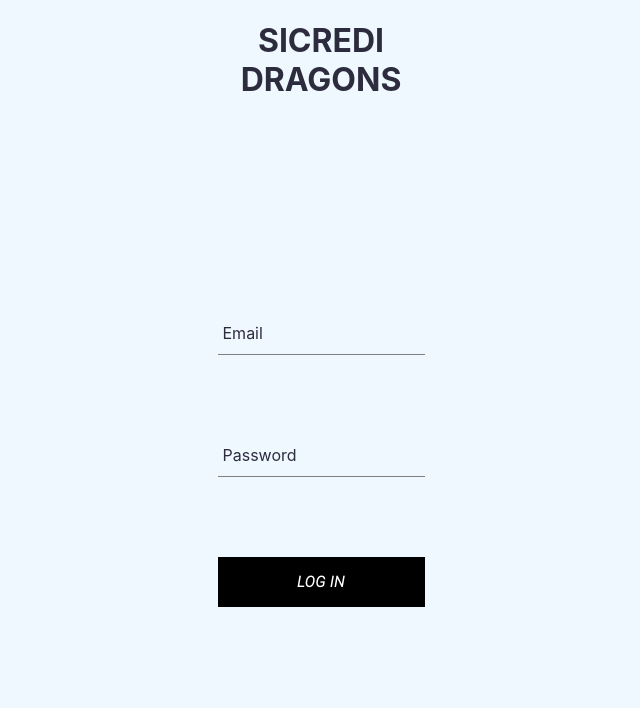
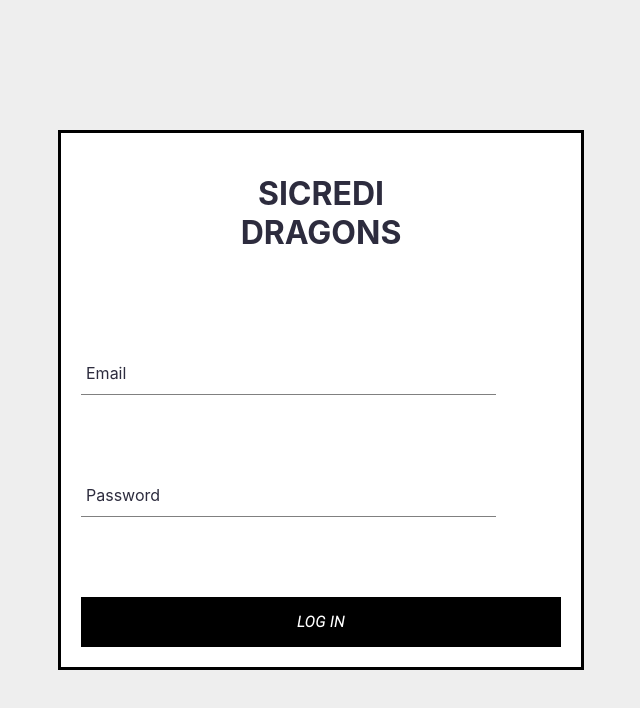
Before and after one commit to Luccatp/sicrediChallenge, a React (Create React App) app: page / in a window 1280 px wide. Shown: the top 708 px of the page, without its empty margins (319-959 px from the left). Built offline with nearby package versions, Linux system fonts and the light colour scheme.

Commit message:
feat: authentication = true implemented

```diff
--- a/src/Components/LoginForm/index.component.tsx
+++ b/src/Components/LoginForm/index.component.tsx
@@ -1,13 +1,23 @@
+import { ChangeEventHandler } from "react";
+import { LoginTitle } from "../../Pages/Login/index.styles";
 import { ActionButton } from "../ActionButton/index.component";
 import { TextInput } from "../TextInput/index.component";
-import { FormWrapper } from "./index.styles";
+import { Form } from "./index.styles";
+
+interface FormProps {
+    onSubmit:any,
+    onChangeEmail:ChangeEventHandler,
+    onChangePassword:ChangeEventHandler,
+    emailValue:string,
+    passwordValue:string
+}
 
 
-
-export const LoginForm = () => (
-    <FormWrapper>
-        <TextInput value="" type="email" label="Email" onChange={() => null}/>
-        <TextInput value="" type="email" label="Password" onChange={() => null}/>
-        <ActionButton inverted={false} type={"submit"}></ActionButton>
-    </FormWrapper>
+export const LoginForm = (props:FormProps) => (
+        <Form onSubmit={props.onSubmit}>
+            <LoginTitle data-testid='LoginTitle'>SICREDI <br/>DRAGONS</LoginTitle>
+            <TextInput value={props.emailValue} type="email" label="Email" onChange={props.onChangeEmail}/>
+            <TextInput value={props.passwordValue} type="password" label="Password" onChange={props.onChangePassword}/>
+            <ActionButton inverted={false} type={"submit"}></ActionButton>
+        </Form>
 )
--- a/src/Components/LoginForm/index.styles.tsx
+++ b/src/Components/LoginForm/index.styles.tsx
@@ -1,8 +1,17 @@
 import styled from "styled-components";
 
 
-export const FormWrapper = styled.div`
+export const Form = styled.form`
     display: flex;
     flex-direction: column;
     gap: 5rem;
+    border: 3px solid black;
+    height: fit-content;
+    padding: 20px;
+    background-color: white;
+    justify-items:center;
+
+    @media screen and (min-width: 1000px) {
+        width:30rem
+    }
 `
--- a/src/Components/TextInput/index.styles.tsx
+++ b/src/Components/TextInput/index.styles.tsx
@@ -30,6 +30,10 @@
       font-size: 12px;
       color: black;
     }
+
+    @media screen and (min-width: 1000px) {
+      width: 25rem;
+    }
 `
 
 export const InputLabel = styled.label`
--- a/src/Pages/Login/index.component.tsx
+++ b/src/Pages/Login/index.component.tsx
@@ -1,12 +1,37 @@
+import React, { useEffect, useState } from "react"
 import { LoginForm } from "../../Components/LoginForm/index.component"
-import { LoginTitle, LoginWrapper } from "./index.styles"
+import { LoginWrapper } from "./index.styles"
 
 
 export const LoginPage = () => {
+    const [email, setEmail] = useState<string>('')
+    const [password, setPassword] = useState<string>('')
+
+    const handleEmailChange = (e:React.ChangeEvent<HTMLInputElement>) => {
+        setEmail(e.target.value)
+    }
+
+    const handlePasswordChange = (e:React.ChangeEvent<HTMLInputElement>) => {
+        setPassword(e.target.value)
+    }
+
+    const handleSubmit = (e:React.FormEvent<HTMLFormElement>) => {
+        e.preventDefault()
+        if(email === '123@1' && password === 'Sicredi123') {
+            window.localStorage.setItem('authenticated', 'authenticated')
+        } else {
+            console.log('error')
+        }
+    }
+
     return(
         <LoginWrapper>
-            <LoginTitle data-testid='LoginTitle'>SICREDI <br/>DRAGONS</LoginTitle>
-            <LoginForm/>
+            <LoginForm
+                onSubmit={handleSubmit}
+                onChangeEmail={handleEmailChange}
+                onChangePassword={handlePasswordChange}
+                emailValue={email}
+                passwordValue={password}/>
         </LoginWrapper>
     )
 }
--- a/src/Pages/Login/index.styles.tsx
+++ b/src/Pages/Login/index.styles.tsx
@@ -11,7 +11,8 @@
 export const LoginWrapper = styled.div`
     display: grid;
     justify-content: center;
+    align-items: center;
     min-height: 100vh;
     min-width: 100vw;
-    background-color: aliceblue;
+    background-color: #eeeeee;
 `
--- a/src/Routes.tsx
+++ /dev/null
@@ -1,12 +0,0 @@
-import {BrowserRouter, Route, Switch} from 'react-router-dom'
-import { LoginPage } from './Pages/Login/index.component'
-
-export const Routes = () => {
-    return(
-        <BrowserRouter>
-            <Switch>
-                <Route path='/' exact component={LoginPage}/>
-            </Switch>
-        </BrowserRouter>
-    )
-}
--- /dev/null
+++ b/src/Routes/PrivateRoutes.tsx
@@ -0,0 +1,32 @@
+import { Component, useEffect } from "react"
+import {Route, Redirect} from 'react-router-dom'
+
+
+const isAuthenticated = () => {
+    if(window.localStorage.getItem('authenticated')) {
+        return true
+    } else {
+        return false
+    }
+}
+
+export const PrivateRoute = ({component: Component, ...rest}:any) => {
+        useEffect(() => {isAuthenticated()},[])
+    return( <Route {...rest} render={(props:any) => (
+        isAuthenticated() ? (
+            <Component {...props}/>
+        ) : (
+            <Redirect to={{pathname:'/', state:{from:props.location}}}></Redirect>
+        )
+    )}/>
+)}
+
+export const LoginRoute = ({component: Component, ...rest}:any) => (
+    <Route {...rest} render={(props:any) => (
+        isAuthenticated() ? (
+            <Redirect to={{pathname:'/dragons', state:{from:props.location}}}></Redirect>
+        ) : (
+            <Component {...props}/>
+        )
+    )}/>
+)
--- /dev/null
+++ b/src/Routes/Routes.tsx
@@ -0,0 +1,14 @@
+import {BrowserRouter, Route, Switch} from 'react-router-dom'
+import { LoginPage } from '../Pages/Login/index.component'
+import { LoginRoute, PrivateRoute } from './PrivateRoutes'
+
+export const Routes = () => {
+    return(
+        <BrowserRouter>
+            <Switch>
+                <LoginRoute path='/' exact component={LoginPage}/>
+                <PrivateRoute path='/dragons' exact component={LoginPage}/>
+            </Switch>
+        </BrowserRouter>
+    )
+}
--- a/src/index.tsx
+++ b/src/index.tsx
@@ -1,7 +1,7 @@
 import React from 'react';
 import ReactDOM from 'react-dom/client';
 import './index.css';
-import { Routes } from './Routes';
+import { Routes } from './Routes/Routes';
 import reportWebVitals from './reportWebVitals';
 
 const root = ReactDOM.createRoot(
```
Also changed, not shown: 1 other file (tests, documents, lock files or other folders).
